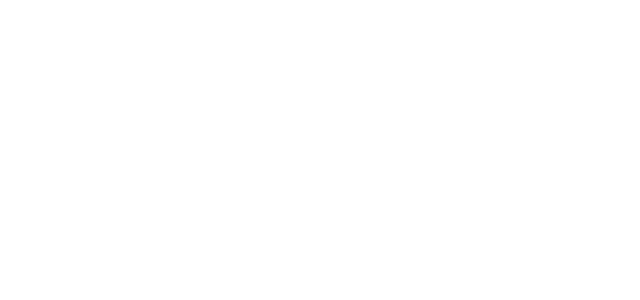
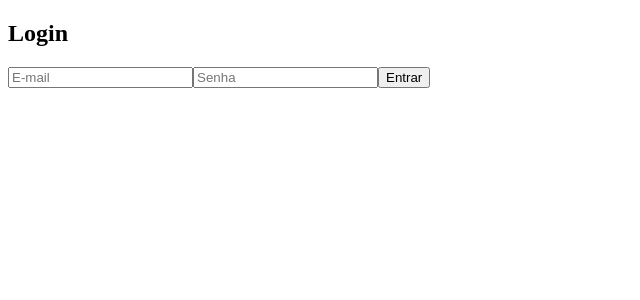
Before and after one commit to henriqueecss/worldexplorer, a React (Vite) app: page /login in a window 1280 px wide. Before the commit this address had no page. Shown: the top 300 px of the page, without its empty margins (0-640 px from the left). Built offline with nearby package versions, Linux system fonts and the light colour scheme.

Commit message:
feat: creating the Login Page and Logical

```diff
--- a/src/App.jsx
+++ b/src/App.jsx
@@ -1,11 +1,18 @@
 import { BrowserRouter, Routes, Route } from 'react-router-dom'
 import Home from './pages/Home'
+import Login from './pages/Login'
+import PrivateRoute from './components/PrivateRoute'
 
 function App() {
   return (
     <BrowserRouter>
       <Routes>
-        <Route path="/" element={<Home />} />
+        <Route path="/login" element={<Login />} />
+        <Route path="/" element={
+          <PrivateRoute>
+            <Home />
+          </PrivateRoute>
+        } />
       </Routes>
     </BrowserRouter>
   )
--- /dev/null
+++ b/src/components/PrivateRoute.jsx
@@ -0,0 +1,8 @@
+import { Navigate } from 'react-router-dom'
+
+function PrivateRoute({ children }) {
+  const user = localStorage.getItem('user')
+  return user ? children : <Navigate to="/login" />
+}
+
+export default PrivateRoute
--- /dev/null
+++ b/src/pages/Login.jsx
@@ -0,0 +1,56 @@
+import { useState } from 'react'
+import { useNavigate } from 'react-router-dom'
+
+function Login() {
+  const [email, setEmail] = useState('')
+  const [password, setPassword] = useState('')
+  const [error, setError] = useState(null)
+  const navigate = useNavigate()
+
+  function handleSubmit(e) {
+    e.preventDefault()
+    setError(null)
+
+    if (!email || !password) {
+      setError('Preencha todos os campos.')
+      return
+    }
+
+    if (!email.includes('@')) {
+      setError('E-mail inválido.')
+      return
+    }
+
+    if (password.length < 6) {
+      setError('A senha deve ter no mínimo 6 caracteres.')
+      return
+    }
+
+    localStorage.setItem('user', JSON.stringify({ email }))
+    navigate('/')
+  }
+
+  return (
+    <div>
+      <h2>Login</h2>
+      {error && <p style={{ color: 'red' }}>{error}</p>}
+      <form onSubmit={handleSubmit}>
+        <input
+          type="text"
+          placeholder="E-mail"
+          value={email}
+          onChange={e => setEmail(e.target.value)}
+        />
+        <input
+          type="password"
+          placeholder="Senha"
+          value={password}
+          onChange={e => setPassword(e.target.value)}
+        />
+        <button type="submit">Entrar</button>
+      </form>
+    </div>
+  )
+}
+
+export default Login
```
